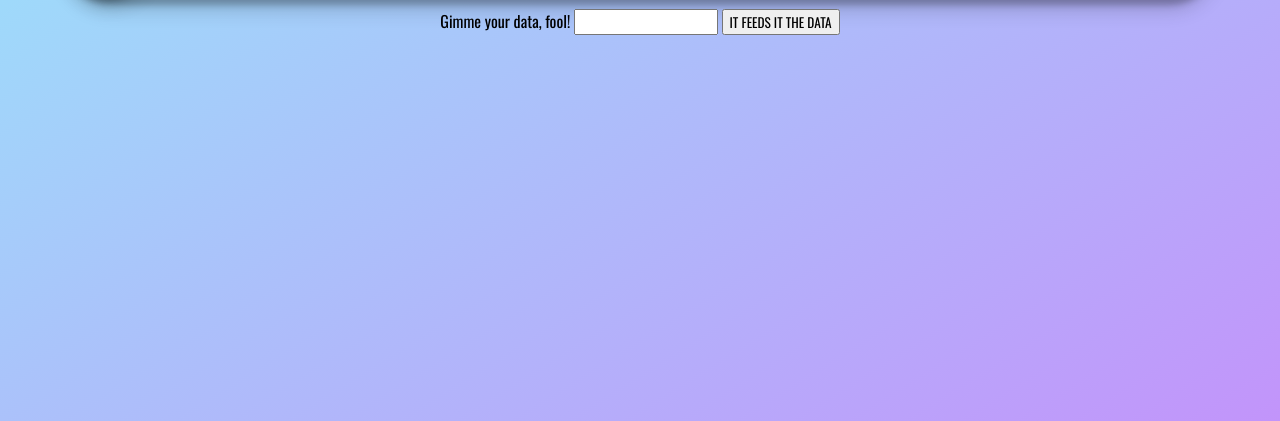
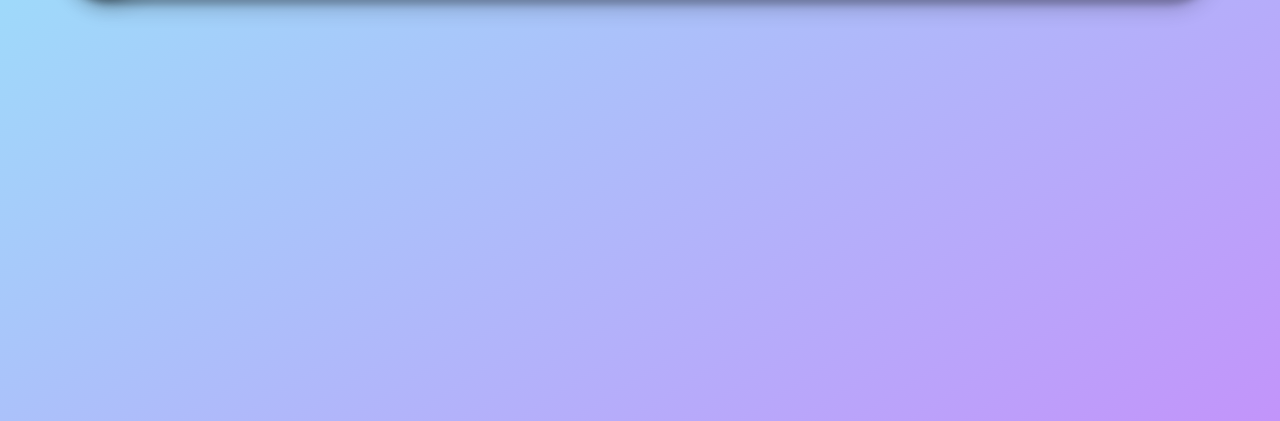
Before and after one commit to PohSayKeong/Recab, a Flask app: page / in a window 1280 px wide. Shown: the part 379-800 px from the top of the page. Run offline with Flask 2, Linux system fonts and the light colour scheme; the visitor is signed in with stand-in values (Sample User, id 1); some web fonts are replaced.

```diff
--- a/app.py
+++ b/app.py
@@ -12,19 +12,12 @@ from flask_session import Session
 from config import SECRET_KEY, SESSION_TYPE
 app = Flask(__name__)
 app.config['SQLALCHEMY_TRACK_MODIFICATIONS'] = False
+app.config['SQLALCHEMY_DATABASE_URI'] = os.environ.get('DATABASE_URL')
 heroku = Heroku(app)
 db = SQLAlchemy(app)
 db.init_app(app)
 
 from helpers import *
-
-class Dataentry(db.Model):
-    __tablename__ = "dataentry"
-    id = db.Column(db.Integer, primary_key=True)
-    mydata = db.Column(db.Text())
-
-    def __init__(self, mydata):
-        self.mydata = mydata
 
 class UserLog(db.Model):
     __tablename__ = "user"
@@ -74,22 +67,10 @@ def request_loader(request):
 
 #main
 
-@app.route("/submit", methods=["POST"])
-def post_to_db():
-    indata = Dataentry(request.form['mydata'])
-    data = indata.__dict__.copy()
-    del data["_sa_instance_state"]
-    try:
-        db.session.add(indata)
-        db.session.commit()
-    except Exception as e:
-        print("\n FAILED entry: {}\n".format(json.dumps(data)))
-        print(e)
-        sys.stdout.flush()
-    return 'Success! To enter more data, <a href="{}">click here!</a>'.format(url_for("homepage"))
-
 @app.route('/login', methods=['GET', 'POST'])
 def login():
+    for u in db.session.query(UserLog).all():
+        print (u.__dict__)
     if request.method == 'POST' and flask.request.form["password"] == users[flask.request.form["username"]]['password']:
         username = flask.request.form["username"]
         user = User()
--- a/requirements.txt
+++ b/requirements.txt
@@ -6,7 +6,7 @@ Flask==0.12.2
 flask-heroku==0.1.9
 Flask-Login==0.4.1
 Flask-Session==0.3.1
-Flask-SQLAlchemy==2.3.2
+Flask-SQLAlchemy==2.1
 Flask-Uploads==0.2.1
 gunicorn==19.7.1
 itsdangerous==0.24
--- a/templates/home.html
+++ b/templates/home.html
@@ -49,9 +49,4 @@
 <!--FOOTER-->
 
 	</body>
-	<form method="POST" action="{{ url_for('post_to_db') }}">
-		<label for="mydata">Gimme your data, fool!</label>
-		<input type="text" id="mydata" name="mydata">
-		<button type="submit">IT FEEDS IT THE DATA</button>
-	</form>
 </html>
```
